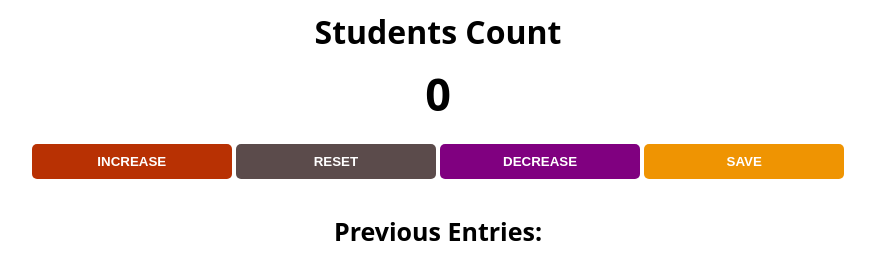
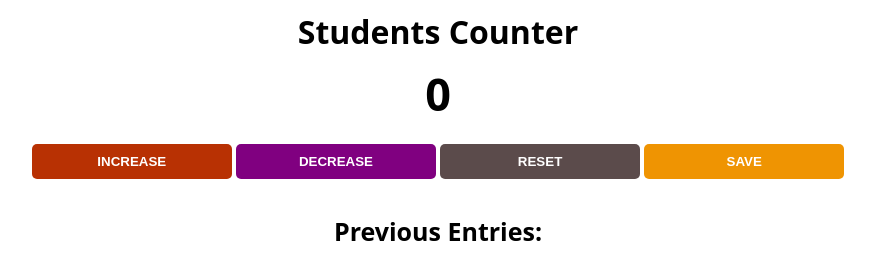
Before and after one commit to Shirish0007/Students-Counting-Machine, a plain HTML site: page index.html in a window 1280 px wide. Shown: the whole page, without its empty margins (202-1077 px from the left). Drawn offline with Linux system fonts and the light colour scheme.

Commit message:
index.html

```diff
--- a/index.html
+++ b/index.html
@@ -8,14 +8,15 @@
 </head>
 <body>
     <div id="container">
-    <h1>Students Count </h1>
+        <h1>Students Counter</h1>
         <h2 id="count">0</h2>
+        <div id="buttons">
             <button id="increment-btn" onclick="increment()">INCREASE</button>
+            <button id="decrement-btn" onclick="decrement()">DECREASE</button>
             <button id="reset-btn" onclick="reset()">RESET</button>
-    <button id="decrement-btn" onclick="decrement()">DECREASE</button>
             <button id="save-btn" onclick="save()">SAVE</button>
+        </div>
         <p id="save">Previous Entries: </p>
-
     </div>
 
     <script src="index.js"></script>
```
Lines whose indentation alone changed are shown as unchanged.
